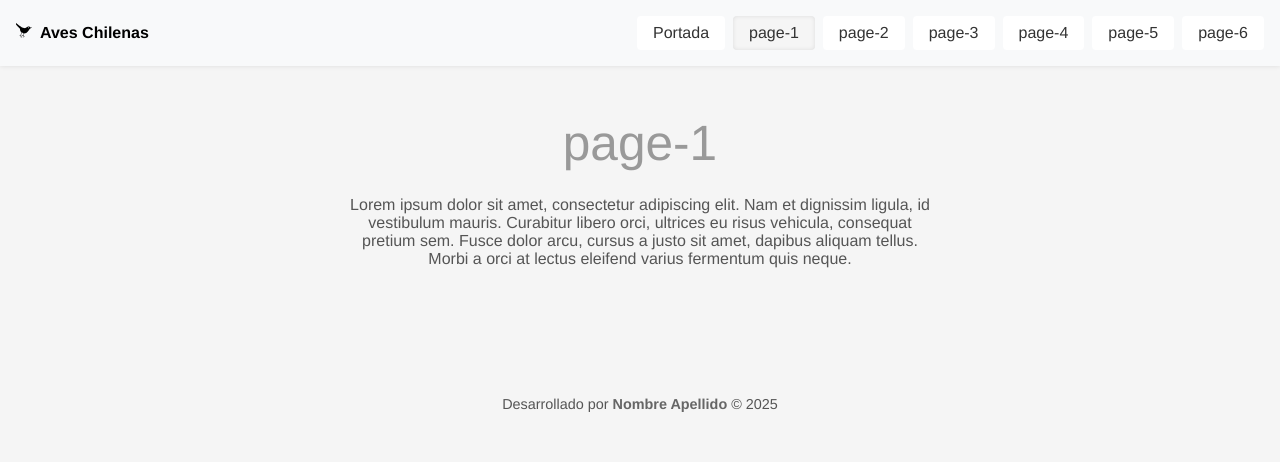
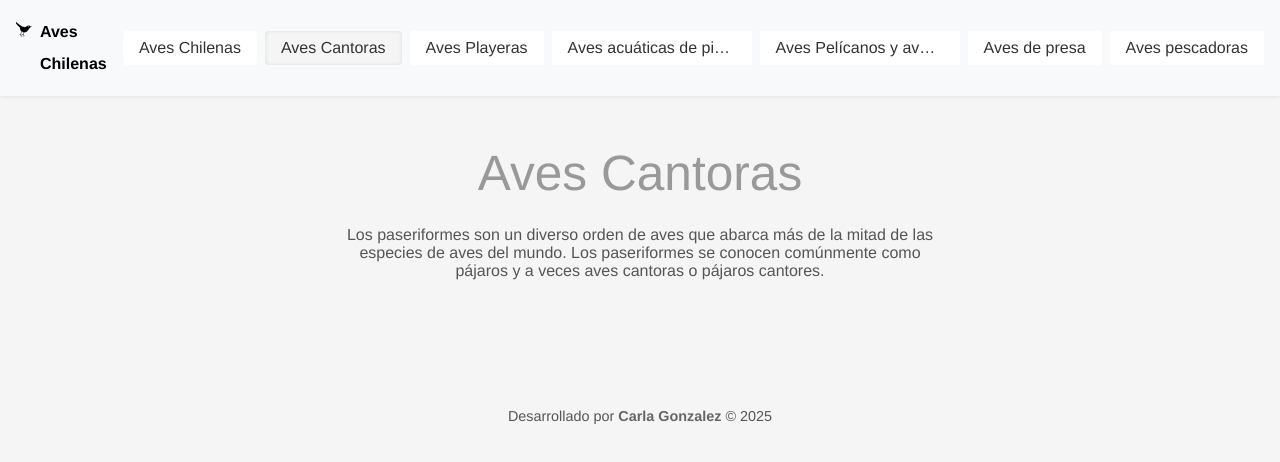
Before and after one commit to carlagonzalezv-del/clase-08, a plain HTML site: page page-1.html in a window 1280 px wide. Drawn offline with Linux system fonts and the light colour scheme; no server answers.

Commit message:
Update page-1.html

```diff
--- a/page-1.html
+++ b/page-1.html
@@ -10,22 +10,22 @@
     <nav>
         <h1>Aves Chilenas</h1>
         <ul>
-            <li><a href="index.html">Portada</a></li>
-            <li><a href="page-1.html" class="active">page-1</a></li>
-            <li><a href="page-2.html">page-2</a></li>
-            <li><a href="page-3.html">page-3</a></li>
-            <li><a href="page-4.html">page-4</a></li>
-            <li><a href="page-5.html">page-5</a></li>
-            <li><a href="page-6.html">page-6</a></li>
+            <li><a href="index.html">Aves Chilenas</a></li>
+            <li><a href="page-1.html" class="active">Aves Cantoras</a></li>
+            <li><a href="page-2.html">Aves Playeras</a></li>
+            <li><a href="page-3.html">Aves acuáticas de pico ancho</a></li>
+            <li><a href="page-4.html">Aves Pelícanos y aves parecidas</a></li>
+            <li><a href="page-5.html">Aves de presa</a></li>
+            <li><a href="page-6.html">Aves pescadoras</a></li>
         </ul>
     </nav>
     <div class="container">
-        <h2>page-1</h2>
-        <p>Lorem ipsum dolor sit amet, consectetur adipiscing elit. Nam et dignissim ligula, id vestibulum mauris. Curabitur libero orci, ultrices eu risus vehicula, consequat pretium sem. Fusce dolor arcu, cursus a justo sit amet, dapibus aliquam tellus. Morbi a orci at lectus eleifend varius fermentum quis neque.</p>
+        <h2>Aves Cantoras</h2>
+        <p>Los paseriformes son un diverso orden de aves que abarca más de la mitad de las especies de aves del mundo. Los paseriformes se conocen comúnmente como pájaros y a veces aves cantoras o pájaros cantores.</p>
         <div class="grid" id="grid"></div>
     </div>
     <footer>
-        <p>Desarrollado por <a href="#" target="_blank">Nombre Apellido</a> &copy; 2025</p>
+        <p>Desarrollado por <a href="#" target="_blank">Carla Gonzalez</a> &copy; 2025</p>
     </footer>
     <script>
         const grid = document.getElementById('grid');
@@ -37,7 +37,9 @@
                 console.log(data);
                 let conteo = 1;
                 data.forEach((a) => {
-                    //if(){
+
+                 if(a.info.order.value.includes("Passeriformes")){
+
                     grid.innerHTML += `
                         <div class="grid-item">
                             <img src="${a.image.url.replace("http://www.buscaves.cl/", "https://buscaves.cl/")}" alt="${a.names.spanish}"/>
@@ -46,7 +48,7 @@
                         </div>
                     `;
                     conteo++;
-                    //};
+                    };
                 });
             } catch (error) {
                 console.error('Error al cargar los datos:', error);
```
